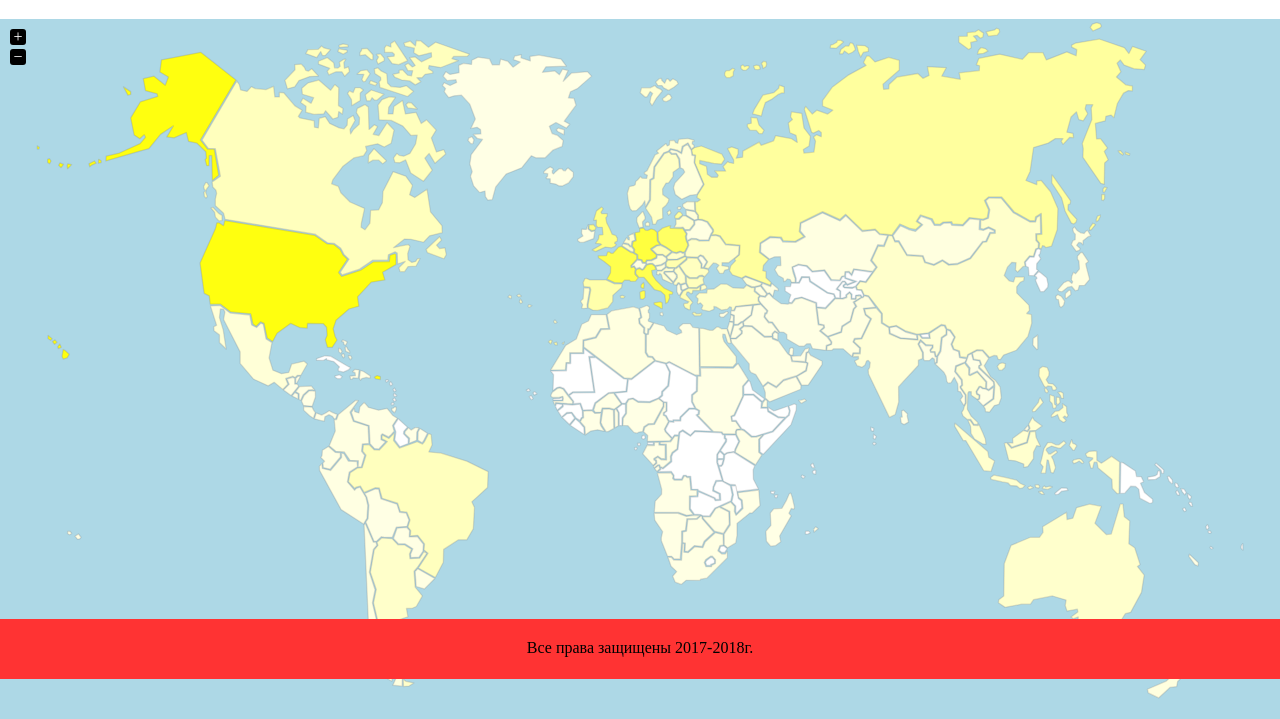
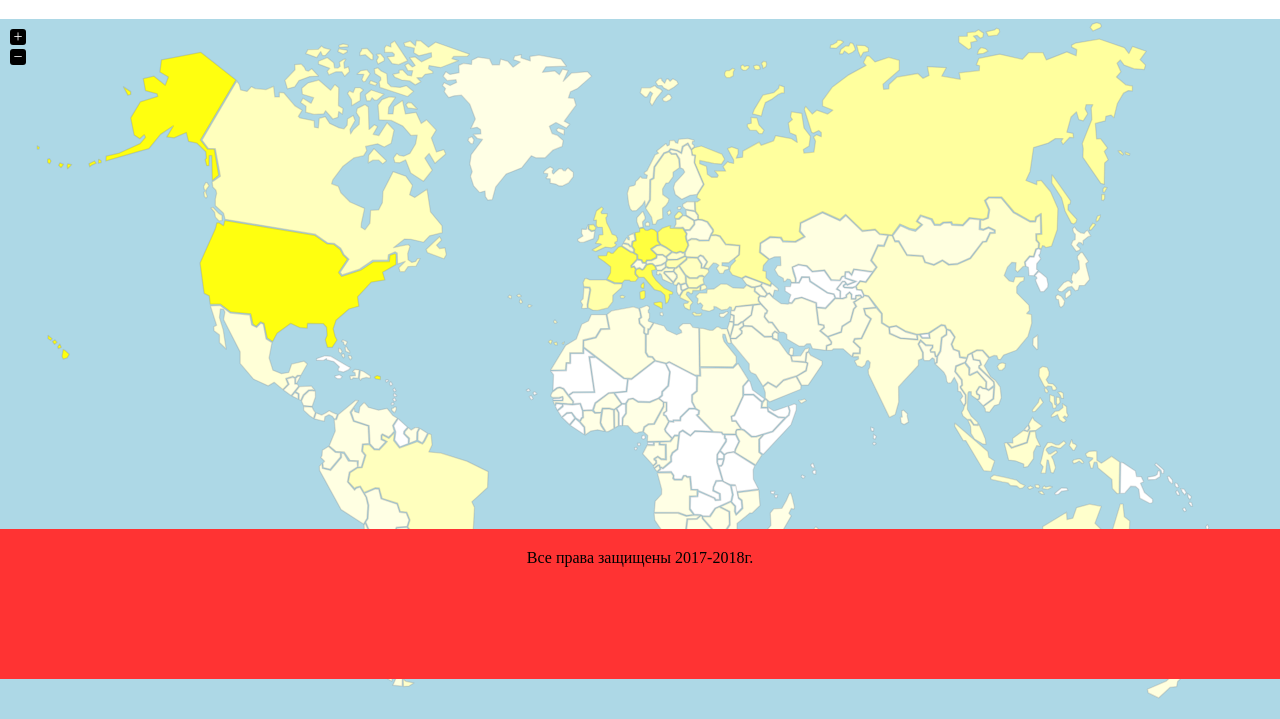
Before and after one commit to SadKnightEr/sadknighter.github.io, a plain HTML site: page index.html in a window 1280 px wide. Shown: the part 121-840 px from the top of the page. Drawn offline with nearby package versions, Linux system fonts and the light colour scheme.

Commit message:
fix footer position

```diff
--- a/css/styles.css
+++ b/css/styles.css
@@ -43,9 +43,11 @@ div.tooltip {
     background: #ff3333;
 }
 .footer {
-position:absolute;
-bottom:0px;
-width:100%;
+height:150px;
+position: absolute;
+left: 0;
+bottom: 0;
+width: 100%;
 }
 .header_logo {
     background: url(/images/logo.png);
```
